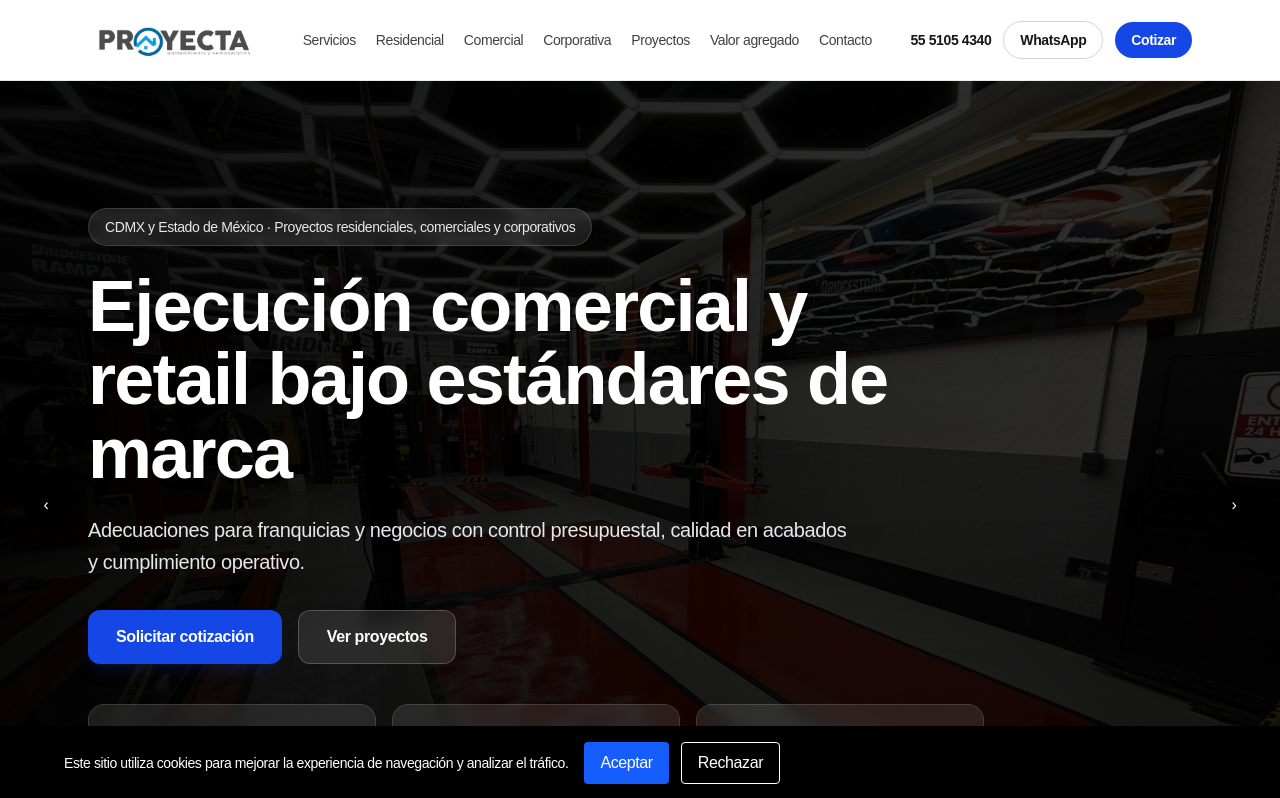
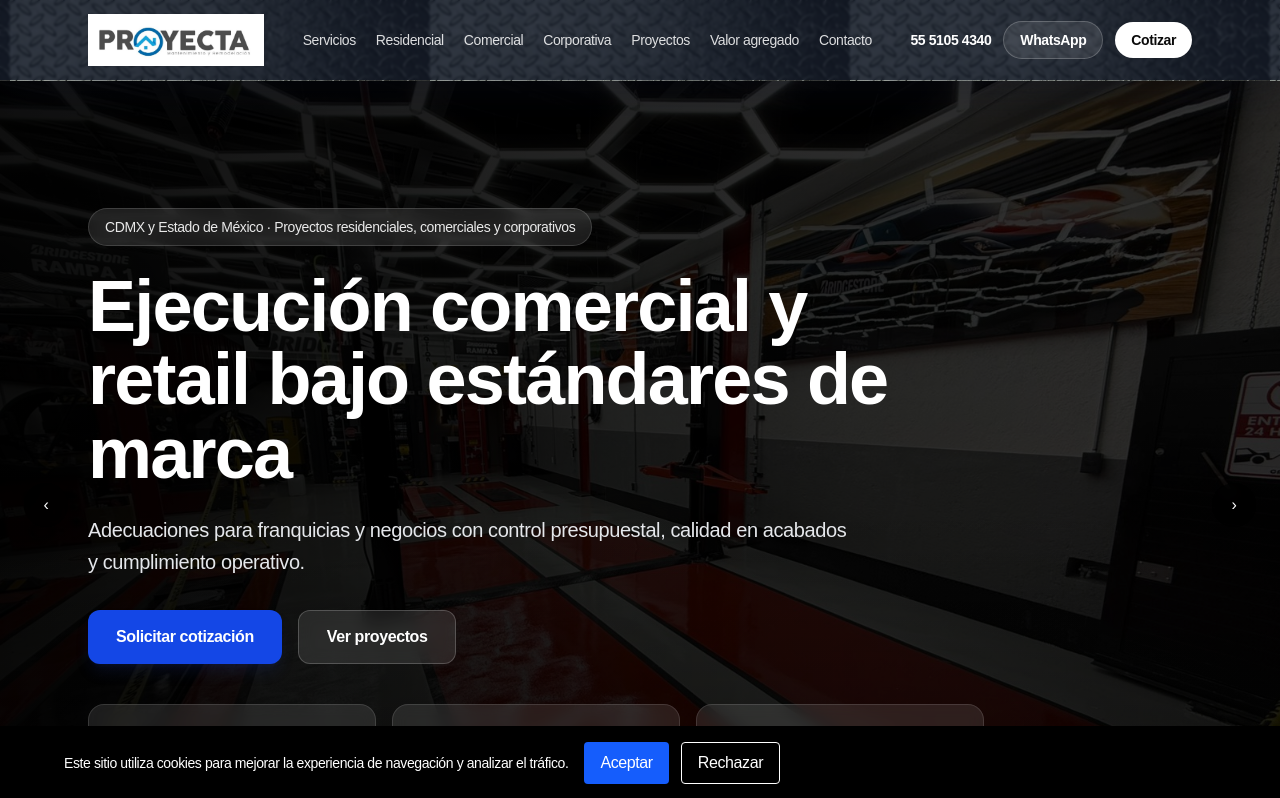
Before and after one commit to caprivara86/proyectaremodela, a Next.js app: page / in a window 1280 px wide. Shown: the top 798 px of the page. Built offline with nearby package versions, Linux system fonts and the light colour scheme.

Commit message:
Unify mobile menu with premium header styling

```diff
--- a/src/app/layout.tsx
+++ b/src/app/layout.tsx
@@ -54,8 +54,12 @@ export default function RootLayout({
         <link rel="icon" href="/icon.jpg" />
       </head>
       <body className="bg-white text-gray-900 antialiased tracking-tight">
-                <header className="fixed inset-x-0 top-0 z-50 border-b border-white/10 bg-[rgba(255,255,255,0.82)] shadow-[0_10px_40px_rgba(15,23,42,0.08)] backdrop-blur-xl">
-          <div className="mx-auto flex h-20 max-w-6xl items-center justify-between gap-3 px-4 sm:px-6">
+                                <header
+          className="fixed inset-x-0 top-0 z-50 overflow-hidden border-b border-white/10 shadow-[0_10px_40px_rgba(15,23,42,0.25)] bg-neutral-900 bg-center bg-repeat-x"
+          style={{ backgroundImage: 'url("/textures/metal-plate.jpg")', backgroundSize: '420px auto' }}
+        >
+          <div className="absolute inset-0 bg-[rgba(17,24,39,0.74)] backdrop-blur-[1px]" />
+          <div className="relative mx-auto flex h-20 max-w-6xl items-center justify-between gap-3 px-4 sm:px-6">
             <a href="/" className="flex min-w-0 items-center">
               <Image
                 src="/projects/logo/proyecta_logo_alta_res_4000w.png"
@@ -68,20 +72,20 @@ export default function RootLayout({
               <span className="sr-only">Proyecta</span>
             </a>
 
-            <nav className="hidden lg:flex items-center gap-5 text-sm font-medium text-neutral-700">
-              <a href="/servicios" className="transition hover:text-neutral-950">Servicios</a>
-              <a href="/remodelacion-residencial" className="transition hover:text-neutral-950">Residencial</a>
-              <a href="/remodelacion-comercial" className="transition hover:text-neutral-950">Comercial</a>
-              <a href="/remodelacion-corporativa" className="transition hover:text-neutral-950">Corporativa</a>
-              <a href="/proyectos" className="transition hover:text-neutral-950">Proyectos</a>
-              <a href="/por-que" className="transition hover:text-neutral-950">Valor agregado</a>
-              <a href="/contacto" className="transition hover:text-neutral-950">Contacto</a>
+            <nav className="hidden lg:flex items-center gap-5 text-sm font-medium text-white/85">
+              <a href="/servicios" className="transition hover:text-white">Servicios</a>
+              <a href="/remodelacion-residencial" className="transition hover:text-white">Residencial</a>
+              <a href="/remodelacion-comercial" className="transition hover:text-white">Comercial</a>
+              <a href="/remodelacion-corporativa" className="transition hover:text-white">Corporativa</a>
+              <a href="/proyectos" className="transition hover:text-white">Proyectos</a>
+              <a href="/por-que" className="transition hover:text-white">Valor agregado</a>
+              <a href="/contacto" className="transition hover:text-white">Contacto</a>
             </nav>
 
             <div className="flex items-center gap-2 sm:gap-3">
               <a
                 href="tel:+525551054340"
-                className="inline-flex items-center whitespace-nowrap text-sm font-semibold text-neutral-900 transition hover:text-blue-700"
+                className="inline-flex items-center whitespace-nowrap text-sm font-semibold text-white transition hover:text-blue-300"
               >
                 55 5105 4340
               </a>
@@ -90,14 +94,14 @@ export default function RootLayout({
                 href={`https://wa.me/${WHATSAPP_PHONE}?text=${WHATSAPP_TEXT}`}
                 target="_blank"
                 rel="noopener noreferrer"
-                className="hidden md:inline-flex items-center rounded-full border border-neutral-300 px-4 py-2 text-sm font-semibold text-neutral-900 transition hover:bg-neutral-50"
+                className="hidden md:inline-flex items-center rounded-full border border-white/20 bg-white/10 px-4 py-2 text-sm font-semibold text-white transition hover:bg-white/15"
               >
                 WhatsApp
               </a>
 
               <a
                 href="/contacto"
-                className="hidden sm:inline-flex items-center rounded-full bg-blue-700 px-4 py-2 text-sm font-semibold text-white transition hover:bg-blue-800"
+                className="hidden sm:inline-flex items-center rounded-full bg-white px-4 py-2 text-sm font-semibold text-neutral-950 transition hover:bg-white/90"
               >
                 Cotizar
               </a>
--- a/src/components/MobileMenu.tsx
+++ b/src/components/MobileMenu.tsx
@@ -17,26 +17,26 @@ export default function MobileMenu() {
   ];
 
   return (
-    <div className="md:hidden ml-3 relative">
+    <div className="relative ml-2 md:hidden">
       <button
         type="button"
         aria-label={open ? "Cerrar menú" : "Abrir menú"}
         aria-expanded={open}
         onClick={() => setOpen((v) => !v)}
-        className="inline-flex h-16 w-16 items-center justify-center rounded-xl border border-gray-200 bg-white text-gray-900 shadow-sm transition hover:bg-gray-50"
+        className="inline-flex h-12 w-12 items-center justify-center rounded-xl border border-white/15 bg-white/10 text-white shadow-[0_8px_24px_rgba(0,0,0,0.18)] backdrop-blur-sm transition hover:bg-white/15"
       >
-        <span className="text-3xl leading-none">{open ? "×" : "☰"}</span>
+        <span className="text-2xl leading-none">{open ? "×" : "☰"}</span>
       </button>
 
       {open && (
-        <div className="fixed right-4 top-24 z-50 w-[min(320px,calc(100vw-2rem))] rounded-[2rem] border border-gray-200 bg-white p-8 shadow-2xl">
-          <nav className="flex flex-col gap-6">
+        <div className="fixed right-4 top-20 z-50 w-[min(320px,calc(100vw-2rem))] overflow-hidden rounded-[2rem] border border-white/15 bg-neutral-950/95 p-7 text-white shadow-[0_24px_80px_rgba(15,23,42,0.34)] backdrop-blur-xl">
+          <nav className="flex flex-col gap-5">
             {links.map((link) => (
               <a
                 key={link.href}
                 href={link.href}
                 onClick={() => setOpen(false)}
-                className="text-2xl font-semibold text-gray-900 hover:text-blue-700 transition"
+                className="text-xl font-semibold text-white/90 transition hover:text-white"
               >
                 {link.label}
               </a>
@@ -45,7 +45,7 @@ export default function MobileMenu() {
             <a
               href="/contacto"
               onClick={() => setOpen(false)}
-              className="mt-2 inline-flex items-center justify-center rounded-xl bg-blue-700 px-6 py-4 text-xl font-semibold text-white hover:bg-blue-800 transition"
+              className="mt-3 inline-flex items-center justify-center rounded-xl bg-white px-6 py-3.5 text-base font-semibold text-neutral-950 transition hover:bg-white/90"
             >
               Solicitar cotización
             </a>
```
Also changed, not shown: public/textures/metal-plate.jpg (added), src/components/Header.tsx (added).
